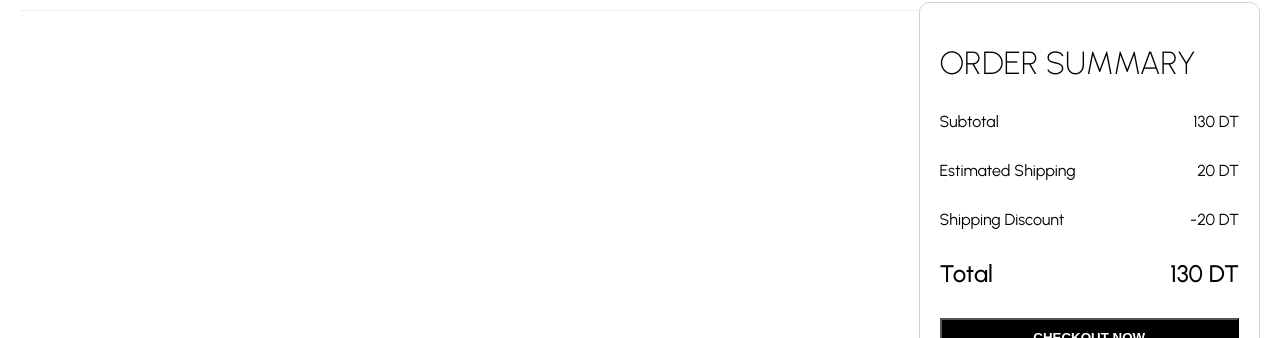
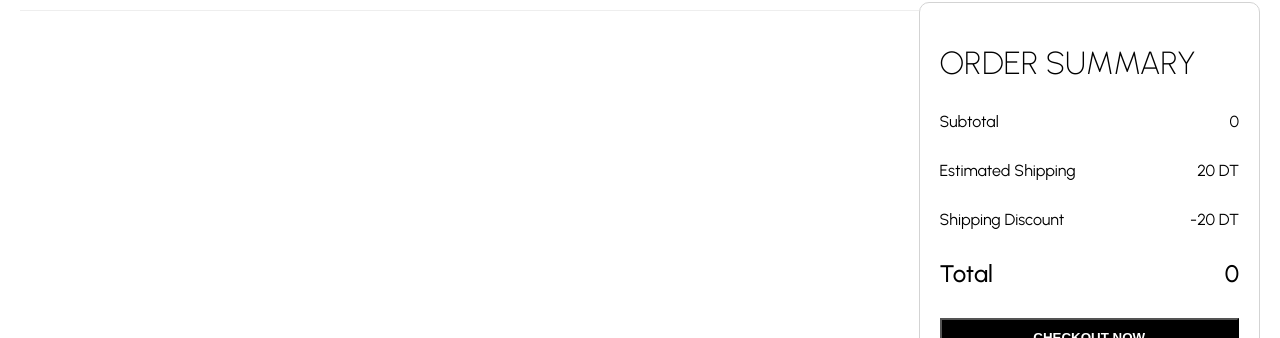
Before and after one commit to malekaridhi/ecommerceMern, a React (Create React App) app in the folder ecommerce/: page /cart in a window 1280 px wide. Shown: the part 268-606 px from the top of the page. Built offline with nearby package versions, Linux system fonts and the light colour scheme.

Commit message:
add to cart

```diff
--- a/ecommerce/src/pages/Cart.jsx
+++ b/ecommerce/src/pages/Cart.jsx
@@ -8,6 +8,7 @@ import RemoveIcon from '@mui/icons-material/Remove';
 import image from "../images/c6.jpg";
 import { mobile } from '../responsive';
 import { useSelector } from 'react-redux';
+import StripeChekout from "react-stripe-checkout"
 const Container = styled.div`
 
 `
@@ -207,7 +208,7 @@ const Cart = () => {
                     <SummaryTitle> ORDER SUMMARY </SummaryTitle>
                     <SummaryItem>
                         <SummaryItemText>Subtotal</SummaryItemText>
-                        <SummaryItemPrice>130 DT</SummaryItemPrice>
+                        <SummaryItemPrice>{cart.total}</SummaryItemPrice>
                     </SummaryItem>
                     <SummaryItem>
                         <SummaryItemText>Estimated Shipping</SummaryItemText>
@@ -219,7 +220,7 @@ const Cart = () => {
                     </SummaryItem>
                     <SummaryItem type='total'>
                         <SummaryItemText >Total</SummaryItemText>
-                        <SummaryItemPrice>130 DT</SummaryItemPrice>
+                        <SummaryItemPrice>{cart.total}</SummaryItemPrice>
                     </SummaryItem>
                     <Button>CHECKOUT NOW</Button>
                 </Summary>
```
